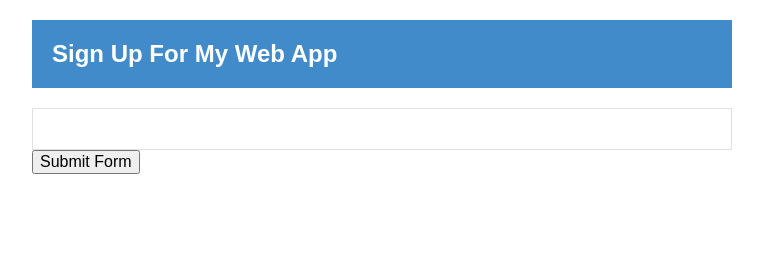
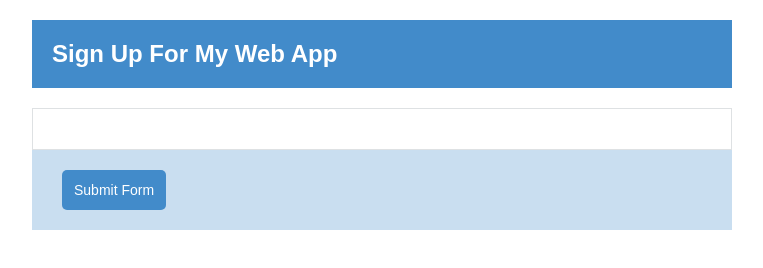
Before and after one commit to henryjf/form-builder2, a plain HTML site: page app/index.html in a window 1280 px wide. Shown: the whole page, without its empty margins (258-1021 px from the left). Drawn offline with Linux system fonts and the light colour scheme; no server answers.

Commit message:
getting footer set

```diff
--- a/src/sass/main.scss
+++ b/src/sass/main.scss
@@ -2,7 +2,6 @@
 .container {
   width: 700px;
   margin:auto;
-}
 header {
   // width: 100%;
   background-color: #428BCA;
@@ -22,8 +21,6 @@ header {
   position: relative;
   color: gray;
 
-
-
   input {
   }
 
@@ -42,7 +39,19 @@ header {
   top: 17px;
   left: 34px;
 }
-  // .footer {
-  //   clear: both;
-  // }
 }
+.footer {
+  padding: 20px;
+  background-color: #C9DEF0;
+
+  button {
+    border: none;
+    border-radius: 5px;
+    padding: 12px;
+    margin-left: 10px;
+    background-color: #428BCA;
+    color: white;
+    font-size: 14px;
+  }
+}
+}
```
Also changed, not shown: app/css/main.css, 1 other file.
